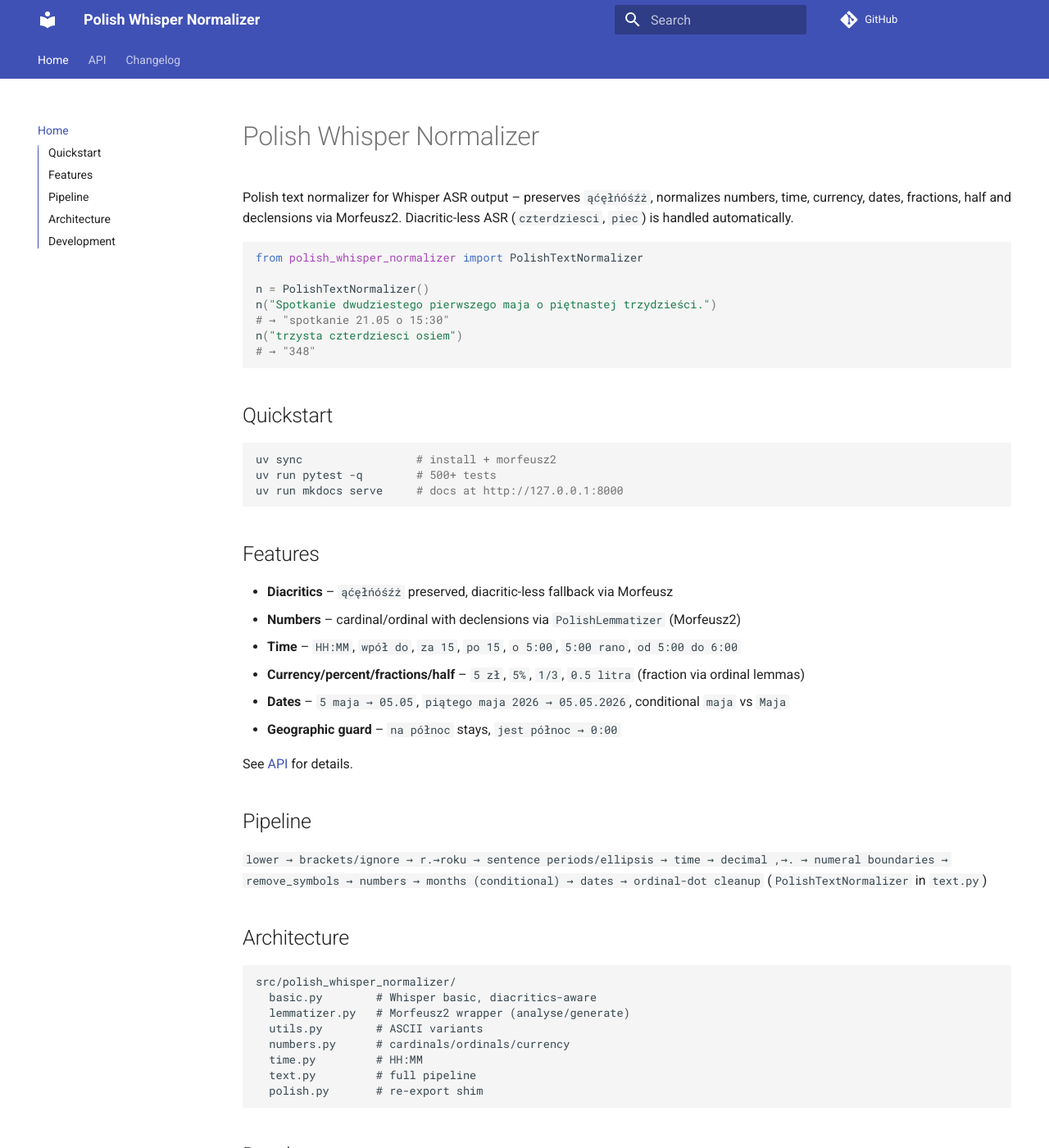
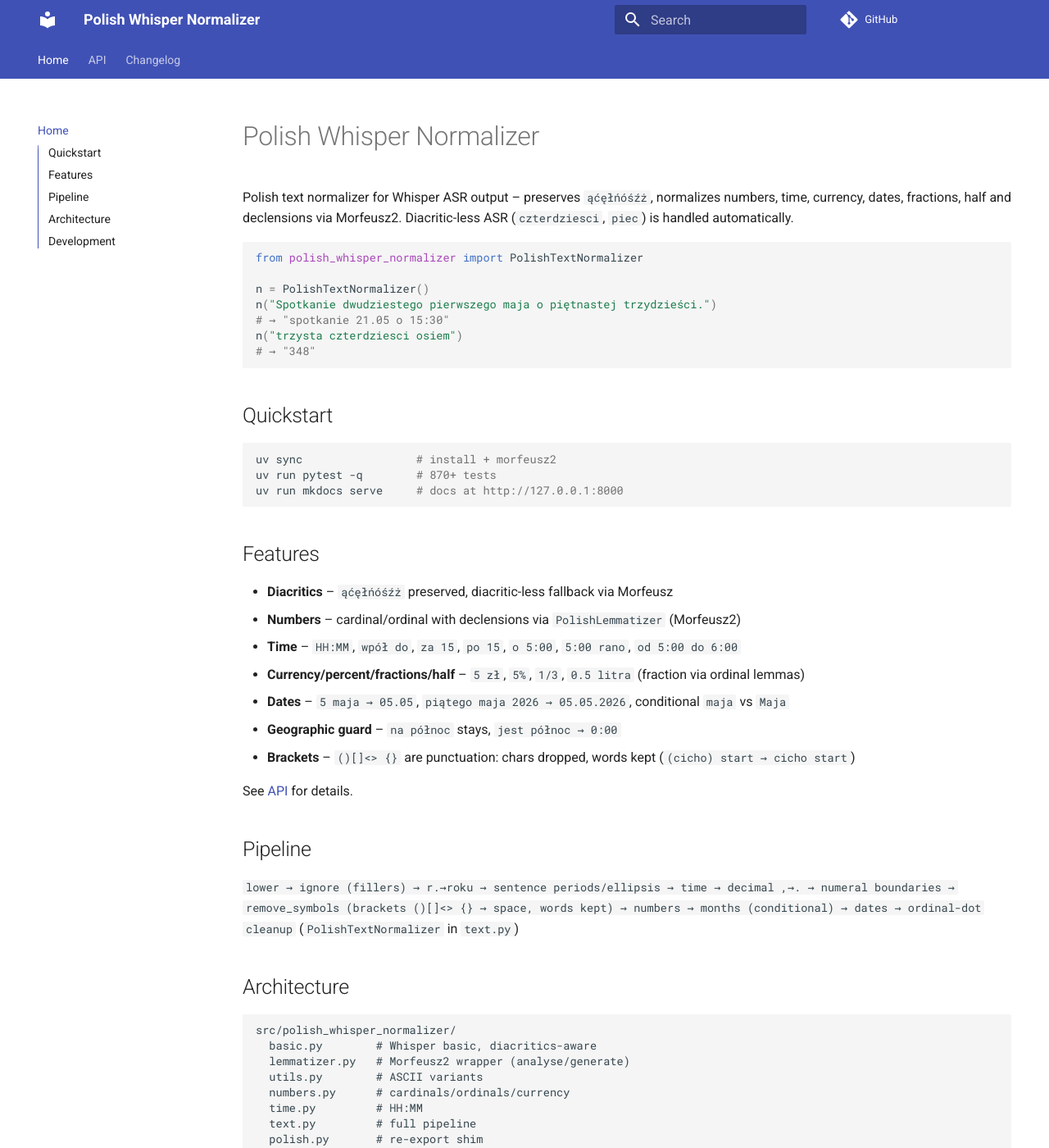
Before and after one commit to NeonFeline/polish-whisper-normalizer, an MkDocs documentation site: the page built from docs/index.md, in a window 1280 px wide and 1400 px high. Shown: the whole window at 82% size. Built offline with MkDocs 1.6.1 and Material for MkDocs 9.7.7, drawn with Linux system fonts in a browser that asks for light colours; comment, search, counter and statistics services are not loaded.

Commit message:
docs: sync README and docs with bracket behavior, fix stale counts

````diff
--- a/docs/index.md
+++ b/docs/index.md
@@ -16,7 +16,7 @@ n("trzysta czterdziesci osiem")
 
 ```bash
 uv sync                 # install + morfeusz2
-uv run pytest -q        # 500+ tests
+uv run pytest -q        # 870+ tests
 uv run mkdocs serve     # docs at http://127.0.0.1:8000
 ```
 
@@ -28,12 +28,13 @@ uv run mkdocs serve     # docs at http://127.0.0.1:8000
 - **Currency/percent/fractions/half** – `5 zł`, `5%`, `1/3`, `0.5 litra` (fraction via ordinal lemmas)
 - **Dates** – `5 maja → 05.05`, `piątego maja 2026 → 05.05.2026`, conditional `maja` vs `Maja`
 - **Geographic guard** – `na północ` stays, `jest północ → 0:00`
+- **Brackets** – `()[]<> {}` are punctuation: chars dropped, words kept (`(cicho) start → cicho start`)
 
 See [API](api.md) for details.
 
 ## Pipeline
 
-`lower → brackets/ignore → r.→roku → sentence periods/ellipsis → time → decimal ,→. → numeral boundaries → remove_symbols → numbers → months (conditional) → dates → ordinal-dot cleanup` (`PolishTextNormalizer` in `text.py`)
+`lower → ignore (fillers) → r.→roku → sentence periods/ellipsis → time → decimal ,→. → numeral boundaries → remove_symbols (brackets ()[]<> {} → space, words kept) → numbers → months (conditional) → dates → ordinal-dot cleanup` (`PolishTextNormalizer` in `text.py`)
 
 ## Architecture
 
--- a/pyproject.toml
+++ b/pyproject.toml
@@ -1,6 +1,6 @@
 [project]
 name = "polish-whisper-normalizer"
-version = "0.1.18"
+version = "0.1.19"
 description = "Polish text normalizer for Whisper ASR output (keeps diacritics, normalizes numbers, time, currency)"
 readme = "README.md"
 license = { text = "MIT" }
````
Also changed, not shown: README.md (+6 -4 lines), docs/changelog.md (+5 -0 lines), 1 other file.
